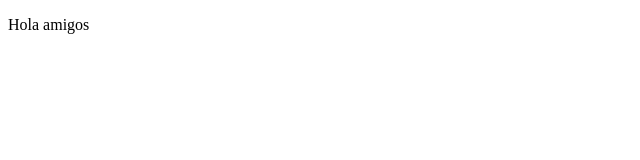
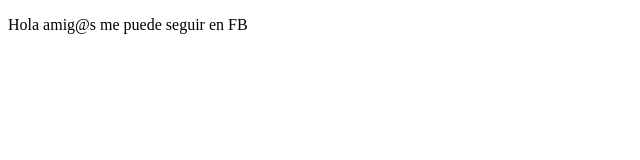
Before and after one commit to GMedina1987/ProyectoDemoCursoPrework, a plain HTML site: page index.html in a window 1280 px wide. Shown: the whole page, without its empty margins (0-640 px from the left). Drawn offline with Linux system fonts and the light colour scheme.

Commit message:
cambios amigos

```diff
--- a/index.html
+++ b/index.html
@@ -8,7 +8,7 @@
 </head>
 <body>
     <p>
-        Hola amigos
+        Hola amig@s me puede seguir en FB
     </p>
 </body>
 </html>
```
